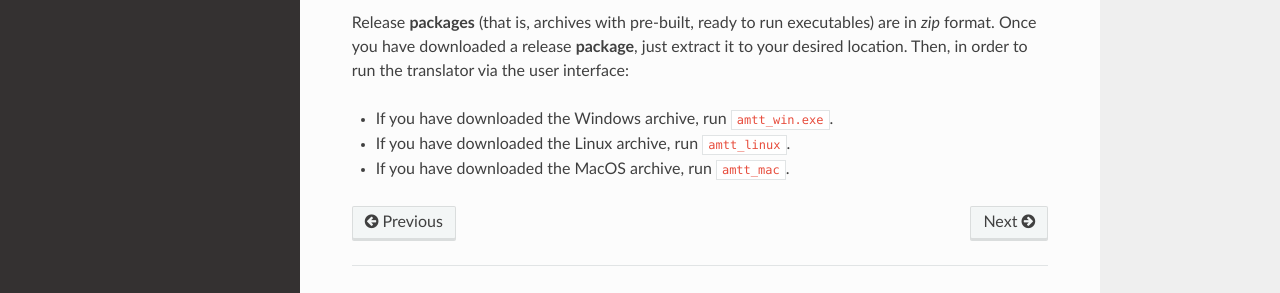
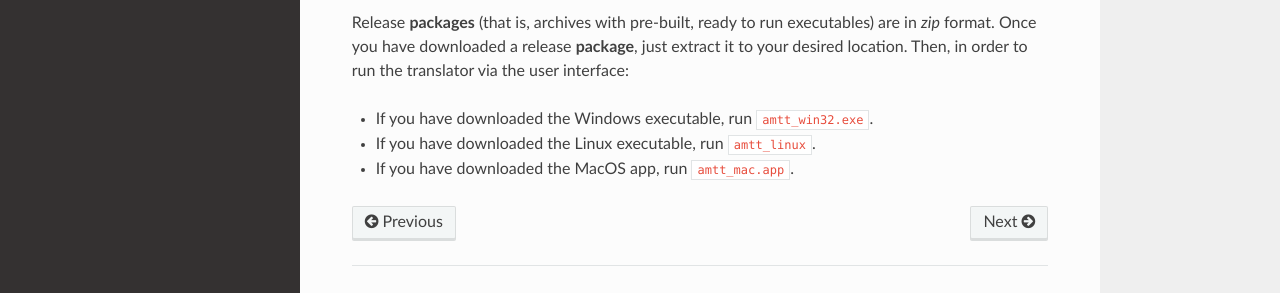
Before and after one commit to errikos/amtt, a Sphinx documentation site: the page built from docs/releases.rst, in a window 1280 px wide. Shown: the part 293-586 px from the top of the page. Built offline with Sphinx 7.4.7 and the Read the Docs theme 2.0.0, drawn with Linux system fonts in a browser that asks for light colours.

Commit message:
docs: fix some typos in releases
Signed-off-by: Ergys Dona <errikosd@gmail.com>

```diff
--- a/docs/releases.rst
+++ b/docs/releases.rst
@@ -7,9 +7,9 @@ Normally, each release is build for Windows and Linux. Some releases may also be
 
 Release **packages** (that is, archives with pre-built, ready to run executables) are in `zip` format. Once you have downloaded a release **package**, just extract it to your desired location. Then, in order to run the translator via the user interface:
 
-* If you have downloaded the Windows archive, run ``amtt_win.exe``.
-* If you have downloaded the Linux archive, run ``amtt_linux``.
-* If you have downloaded the MacOS archive, run ``amtt_mac``.
+* If you have downloaded the Windows executable, run ``amtt_win32.exe``.
+* If you have downloaded the Linux executable, run ``amtt_linux``.
+* If you have downloaded the MacOS app, run ``amtt_mac.app``.
 
 .. |Releases| raw:: html
 
```
